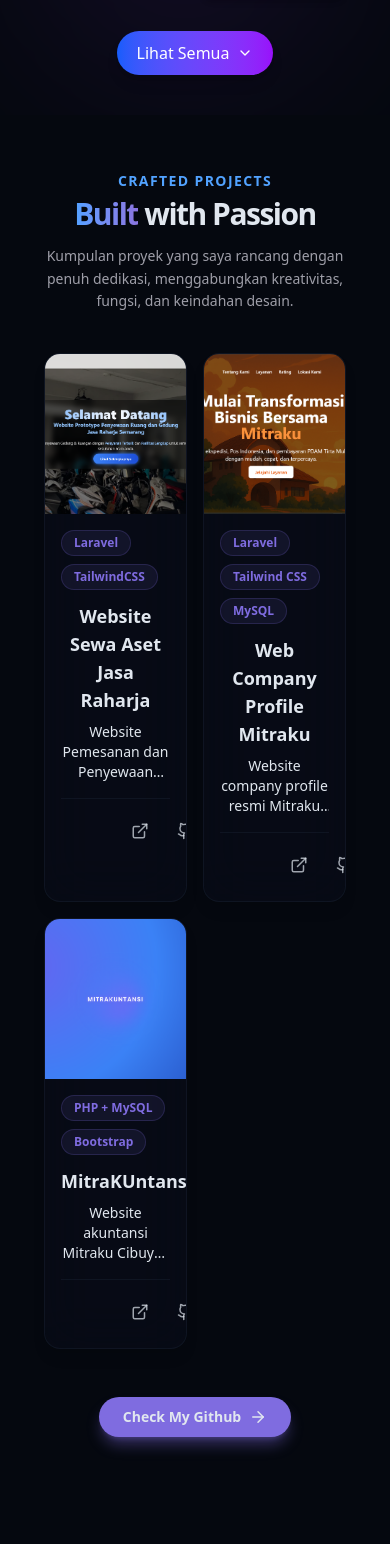
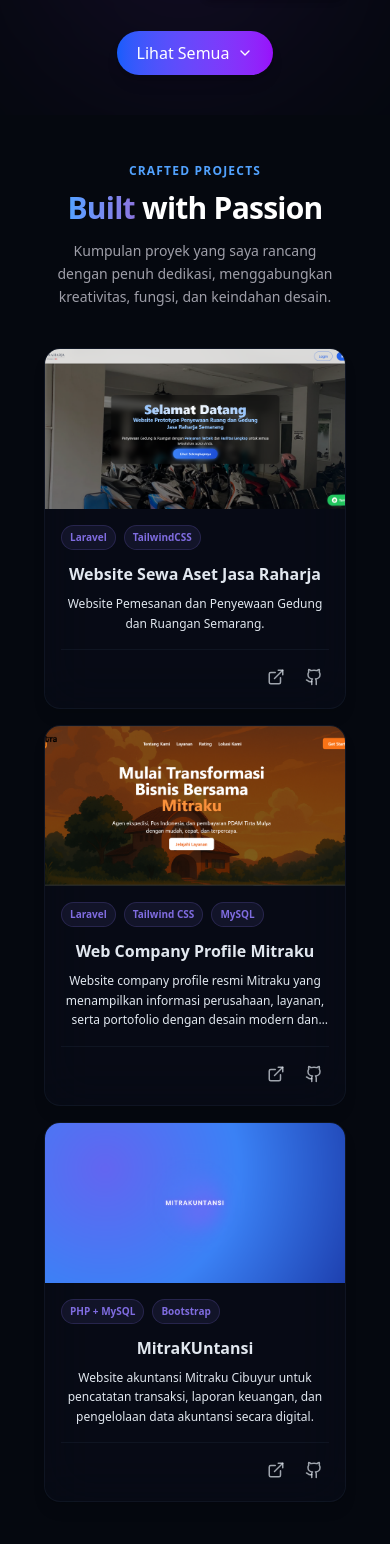
Before and after one commit to dwiprayoga10/dwiportfolio, a React (Vite) app: page / in a window 390 px wide. Shown: the part 4084-5628 px from the top of the page. Built offline with nearby package versions, Linux system fonts and the light colour scheme.

Commit message:
update maning

```diff
--- a/src/components/ProjectsSection.jsx
+++ b/src/components/ProjectsSection.jsx
@@ -40,7 +40,7 @@
 ];
 
 // =======================
-// ANIMASI
+// ANIMASI DASAR
 // =======================
 const fadeUp = {
   hidden: { opacity: 0, y: 50 },
@@ -48,7 +48,7 @@
 };
 
 // =======================
-// KARTU PROYEK
+// KOMPONEN KARTU PROYEK
 // =======================
 const ProjectCard = ({ project }) => {
   const filteredTags = project.tags.filter((tag) => tag.trim() !== "");
@@ -58,10 +58,10 @@
       variants={fadeUp}
       whileHover={{ scale: 1.03 }}
       transition={{ type: "spring", stiffness: 200, damping: 20 }}
-      className="group relative rounded-2xl overflow-hidden border border-border/30 bg-card/40 backdrop-blur-xl shadow-lg hover:shadow-primary/30 transition-all duration-500"
+      className="group relative rounded-2xl overflow-hidden border border-border/30 bg-card/40 backdrop-blur-xl shadow-lg hover:shadow-primary/30 transition-all duration-500 flex flex-col"
     >
       {/* Gambar */}
-      <div className="relative h-40 xs:h-44 sm:h-48 md:h-56 overflow-hidden">
+      <div className="relative h-40 xs:h-44 sm:h-52 md:h-56 lg:h-60 overflow-hidden">
         <motion.img
           src={project.image}
           alt={project.title}
@@ -72,54 +72,56 @@
       </div>
 
       {/* Konten */}
-      <div className="p-4 sm:p-6">
+      <div className="p-4 sm:p-5 md:p-6 flex flex-col justify-between flex-grow">
+        <div>
           <div className="flex flex-wrap gap-2 mb-3">
             {filteredTags.map((tag, i) => (
               <span
                 key={i}
-              className="px-3 py-1 text-xs font-semibold rounded-full bg-primary/10 text-primary border border-primary/20 transition-all duration-300 group-hover:bg-primary group-hover:text-white"
+                className="px-2 sm:px-3 py-1 text-[10px] sm:text-xs font-semibold rounded-full bg-primary/10 text-primary border border-primary/20 transition-all duration-300 group-hover:bg-primary group-hover:text-white"
               >
                 {tag}
               </span>
             ))}
           </div>
 
-        <h3 className="text-lg sm:text-xl font-bold mb-2 text-foreground group-hover:text-primary transition-colors duration-300">
+          <h3 className="text-base sm:text-lg md:text-xl font-bold mb-2 text-foreground group-hover:text-primary transition-colors duration-300">
             {project.title}
           </h3>
 
           <motion.p
-          className="text-muted-foreground text-sm mb-4 line-clamp-3"
+            className="text-muted-foreground text-xs sm:text-sm md:text-base mb-4 line-clamp-3 leading-relaxed"
             initial={{ opacity: 1 }}
           >
             {project.description}
           </motion.p>
+        </div>
 
-        <div className="flex justify-between items-center pt-3 border-t border-border/30">
+        <div className="flex justify-between items-center pt-3 border-t border-border/30 mt-auto">
           <motion.span
             initial={{ opacity: 0, x: -10 }}
             whileHover={{ opacity: 1, x: 0 }}
-            className="text-sm font-semibold text-primary flex items-center gap-1 transition-all duration-300"
+            className="text-xs sm:text-sm font-semibold text-primary flex items-center gap-1 transition-all duration-300"
           >
-            Lihat Detail <ArrowRight size={16} />
+            Lihat Detail <ArrowRight size={14} className="sm:size-16" />
           </motion.span>
 
-          <div className="flex space-x-3">
+          <div className="flex space-x-2 sm:space-x-3">
             <a
               href={project.demoUrl}
               target="_blank"
               rel="noopener noreferrer"
-              className="p-2 rounded-full text-foreground/70 hover:text-primary transition-colors duration-300 hover:bg-primary/10"
+              className="p-1.5 sm:p-2 rounded-full text-foreground/70 hover:text-primary transition-colors duration-300 hover:bg-primary/10"
             >
-              <ExternalLink size={18} />
+              <ExternalLink size={18} className="sm:size-20" />
             </a>
             <a
               href={project.githubUrl}
               target="_blank"
               rel="noopener noreferrer"
-              className="p-2 rounded-full text-foreground/70 hover:text-primary transition-colors duration-300 hover:bg-primary/10"
+              className="p-1.5 sm:p-2 rounded-full text-foreground/70 hover:text-primary transition-colors duration-300 hover:bg-primary/10"
             >
-              <Github size={18} />
+              <Github size={18} className="sm:size-20" />
             </a>
           </div>
         </div>
@@ -135,37 +137,49 @@
   return (
     <section
       id="projects"
-      className="py-14 sm:py-20 px-3 sm:px-6 bg-transparent transition-colors duration-700"
+      className="py-12 sm:py-16 md:py-20 lg:py-24 px-3 sm:px-6 md:px-8 relative bg-transparent transition-colors duration-700"
     >
-      <div className="container mx-auto max-w-6xl">
-        {/* Judul */}
+      <div className="container mx-auto max-w-7xl">
+        {/* Title & Description */}
         <motion.div
           initial={{ opacity: 0, y: 30 }}
           whileInView={{ opacity: 1, y: 0 }}
           transition={{ duration: 0.8, ease: "easeOut" }}
           viewport={{ once: true, amount: 0.1 }}
-          className="text-center mb-10 sm:mb-16"
+          className="text-center mb-10 sm:mb-14 md:mb-16"
         >
-          <p className="text-sm font-semibold uppercase tracking-widest text-blue-400 mb-2">
+          <p className="text-xs sm:text-sm font-semibold uppercase tracking-widest text-blue-400 mb-2">
             Crafted Projects
           </p>
 
-          <h2 className="text-3xl sm:text-5xl font-extrabold tracking-tighter leading-none">
+          <h2
+            className="text-3xl sm:text-4xl md:text-5xl lg:text-6xl font-extrabold tracking-tight leading-snug sm:leading-tight"
+          >
             <span className="bg-clip-text text-transparent bg-gradient-to-r from-blue-400 to-[#8A75E0]">
               Built
             </span>{" "}
-            <span className="text-foreground">with Passion</span>
+            <span className="text-white dark:text-white light:text-black">
+              with Passion
+            </span>
           </h2>
 
-          <p className="mt-4 text-sm sm:text-lg text-zinc-400 max-w-3xl mx-auto leading-relaxed">
+          <p className="mt-3 sm:mt-4 text-sm sm:text-base md:text-lg text-zinc-400 max-w-3xl mx-auto leading-relaxed px-2">
             Kumpulan proyek yang saya rancang dengan penuh dedikasi,
             menggabungkan kreativitas, fungsi, dan keindahan desain.
           </p>
         </motion.div>
 
-        {/* Grid (✅ Sekarang 2 kolom di HP) */}
+        {/* Grid Responsif */}
         <motion.div
-          className="grid grid-cols-2 sm:grid-cols-2 md:grid-cols-3 gap-4 sm:gap-6 md:gap-8"
+          className="
+            grid
+            grid-cols-1
+            xs:grid-cols-2
+            sm:grid-cols-2
+            md:grid-cols-2
+            lg:grid-cols-3
+            gap-4 sm:gap-6 md:gap-8 lg:gap-10
+          "
           initial="hidden"
           whileInView="visible"
           viewport={{ once: true, amount: 0.2 }}
@@ -183,7 +197,7 @@
 
         {/* Tombol GitHub */}
         <motion.div
-          className="text-center mt-12 sm:mt-16"
+          className="text-center mt-12 sm:mt-16 md:mt-20"
           initial={{ opacity: 0, y: 40 }}
           whileInView={{ opacity: 1, y: 0 }}
           transition={{ duration: 0.6, delay: 0.3 }}
@@ -193,7 +207,15 @@
             href="https://github.com/dwiprayoga10"
             target="_blank"
             rel="noopener noreferrer"
-            className="group inline-flex items-center justify-center rounded-full bg-primary text-primary-foreground text-sm sm:text-base font-semibold h-10 sm:h-12 px-6 sm:px-8 shadow-lg shadow-primary/40 transition-all duration-300 hover:bg-primary/90 hover:shadow-xl hover:shadow-primary/50 transform hover:-translate-y-0.5"
+            className="
+              group inline-flex items-center justify-center
+              rounded-full bg-primary text-primary-foreground
+              text-sm sm:text-base md:text-lg font-semibold
+              h-9 sm:h-10 md:h-12 px-5 sm:px-6 md:px-8
+              shadow-lg shadow-primary/40 transition-all duration-300
+              hover:bg-primary/90 hover:shadow-xl hover:shadow-primary/50
+              transform hover:-translate-y-0.5
+            "
           >
             Check My Github
             <ArrowRight
```
Lines whose indentation alone changed are shown as unchanged.
